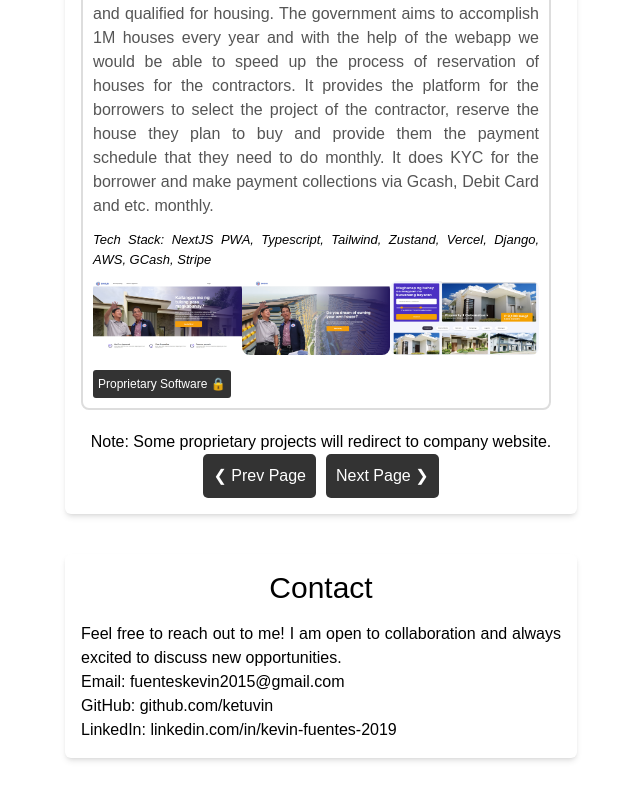
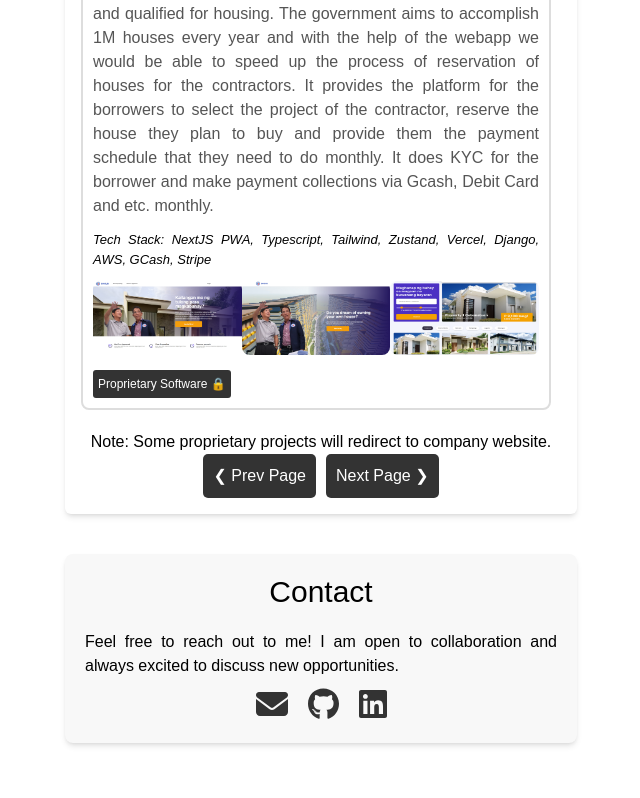
Before and after one commit to ketuvin/my-portfolio, a Next.js app: page / in a window 1280 px wide. Shown: the part 2025-2823 px from the top of the page, without its empty margins (319-959 px from the left). Built offline with nearby package versions, Linux system fonts and the light colour scheme; a web font is replaced by a local one.

Commit message:
add more projects and update contact UI

```diff
--- a/components/Contact.tsx
+++ b/components/Contact.tsx
@@ -1,29 +1,30 @@
 import React from 'react';
-import styles from '../styles/Home.module.css';
+import { FontAwesomeIcon } from '@fortawesome/react-fontawesome';
+import { faEnvelope } from '@fortawesome/free-solid-svg-icons';
+import { faGithub, faLinkedin } from '@fortawesome/free-brands-svg-icons';
+
+import styles from '../styles/Contact.module.css';
 
 const Contact: React.FC = () => {
   return (
-    <section id="contact" className={`opacity-0 animate-fade-in`}>
+    <section id="contact" className={`opacity-0 animate-fade-in ${styles.contactSection}`}>
       <h2>Contact</h2>
-      <div>
-          <p>
-            Feel free to reach out to me! I am open to collaboration and always excited to discuss new
-            opportunities.
-          </p>
-          <p>Email: fuenteskevin2015@gmail.com</p>
-          <p>
-            GitHub:{' '}
-            <a href="https://github.com/ketuvin" target="_blank" rel="noopener noreferrer">
-              github.com/ketuvin
-            </a>
-          </p>
-          <p>
-            LinkedIn:{' '}
-            <a href="https://www.linkedin.com/in/kevin-fuentes-2019/" target="_blank" rel="noopener noreferrer">
-              linkedin.com/in/kevin-fuentes-2019
-            </a>
-          </p>
+      <div className={styles.contactInfo}>
+        <p>
+          Feel free to reach out to me! I am open to collaboration and always excited to discuss new opportunities.
+        </p>
+        <div className={styles.contactIcons}>
+          <a href="mailto:fuenteskevin2015@gmail.com" className={styles.iconLink}>
+            <FontAwesomeIcon icon={faEnvelope} className={styles.icon} />
+          </a>
+          <a href="https://github.com/ketuvin" target="_blank" rel="noopener noreferrer" className={styles.iconLink}>
+            <FontAwesomeIcon icon={faGithub} className={styles.icon} />
+          </a>
+          <a href="https://www.linkedin.com/in/kevin-fuentes-2019/" target="_blank" rel="noopener noreferrer" className={styles.iconLink}>
+            <FontAwesomeIcon icon={faLinkedin} className={styles.icon} />
+          </a>
         </div>
+      </div>
     </section>
   );
 };
--- a/components/Projects.tsx
+++ b/components/Projects.tsx
@@ -76,6 +76,22 @@ const Projects: React.FC = () => {
       projectLink: 'https://github.com/ketuvin/DiaPlan-A-Web-Expert-System-for-Generating-Daily-Menu-for-Newly-Diagnosed-Type-2-Diabetic',
       proprietary: false
     },
+    {
+      title: 'Linamon COVID Tracker API',
+      description: 'Basic API Service for Linamon COVID tracker system: https://github.com/zeejay09/linamon-covid-tracker.',
+      technologies: 'Tech Stack: Laravel, MySQL',
+      imageUrls: [],
+      projectLink: 'https://github.com/ketuvin/Linamon-COVID-tracker-API',
+      proprietary: false
+    },
+    {
+      title: 'RAID Simulation Applet',
+      description: 'This project is a UI simulation of the data storage virtualization technology that combines multiple physical disk drive components into one or more logical units for the purposes of data redundancy, performance improvement, or both. Specifically, it simulates  RAID levels 1 to 6 in its basic process.',
+      technologies: 'Tech Stack: Java, JavaFX',
+      imageUrls: ['/images/raid-gui-preview.jpg'],
+      projectLink: 'https://github.com/ketuvin/RAID-SIMULATION',
+      proprietary: false
+    }
   ], []);
 
   const projectsPerPage = 3;
--- a/package.json
+++ b/package.json
@@ -9,6 +9,10 @@
     "lint": "next lint"
   },
   "dependencies": {
+    "@fortawesome/fontawesome-svg-core": "^6.5.1",
+    "@fortawesome/free-brands-svg-icons": "^6.5.1",
+    "@fortawesome/free-solid-svg-icons": "^6.5.1",
+    "@fortawesome/react-fontawesome": "^0.2.0",
     "@types/node": "20.10.6",
     "@types/react": "18.2.46",
     "@types/react-dom": "18.2.18",
--- /dev/null
+++ b/styles/Contact.module.css
@@ -0,0 +1,31 @@
+.contactSection {
+  padding: 20px;
+  background-color: #f8f8f8;
+  border-radius: 8px;
+  margin-top: 20px;
+}
+
+.contactInfo {
+  margin-top: 20px;
+}
+
+.contactIcons {
+  display: flex;
+  align-items: center;
+  justify-content: center; /* Center the icons horizontally */
+  margin-top: 10px;
+}
+
+.iconLink {
+  margin: 0 10px; /* Add some margin between the icons */
+}
+
+.icon {
+  font-size: 2em;
+  color: #333;
+  transition: color 0.3s ease-in-out;
+}
+
+.icon:hover {
+  color: #0070f3;
+}
```
Also changed, not shown: public/images/raid-gui-preview.jpg (added), 1 other file (tests, documents, lock files or other folders).
